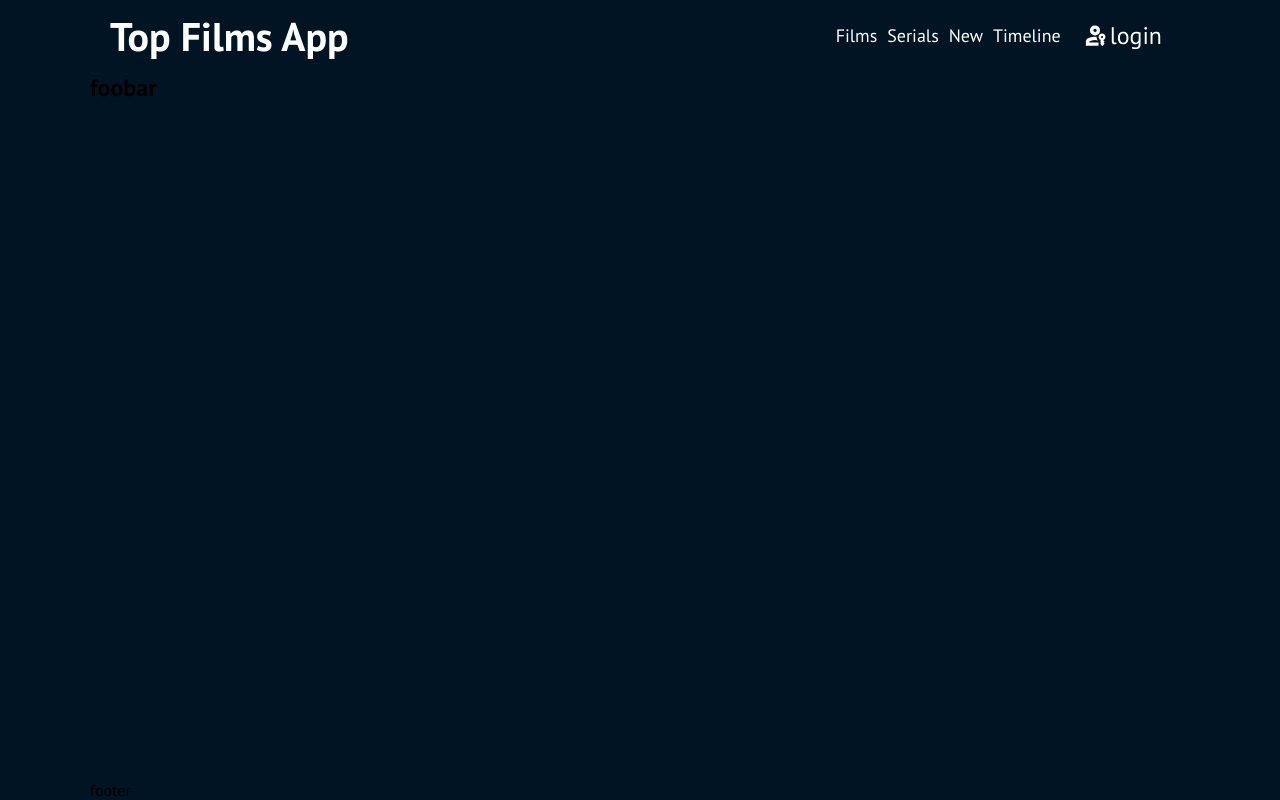
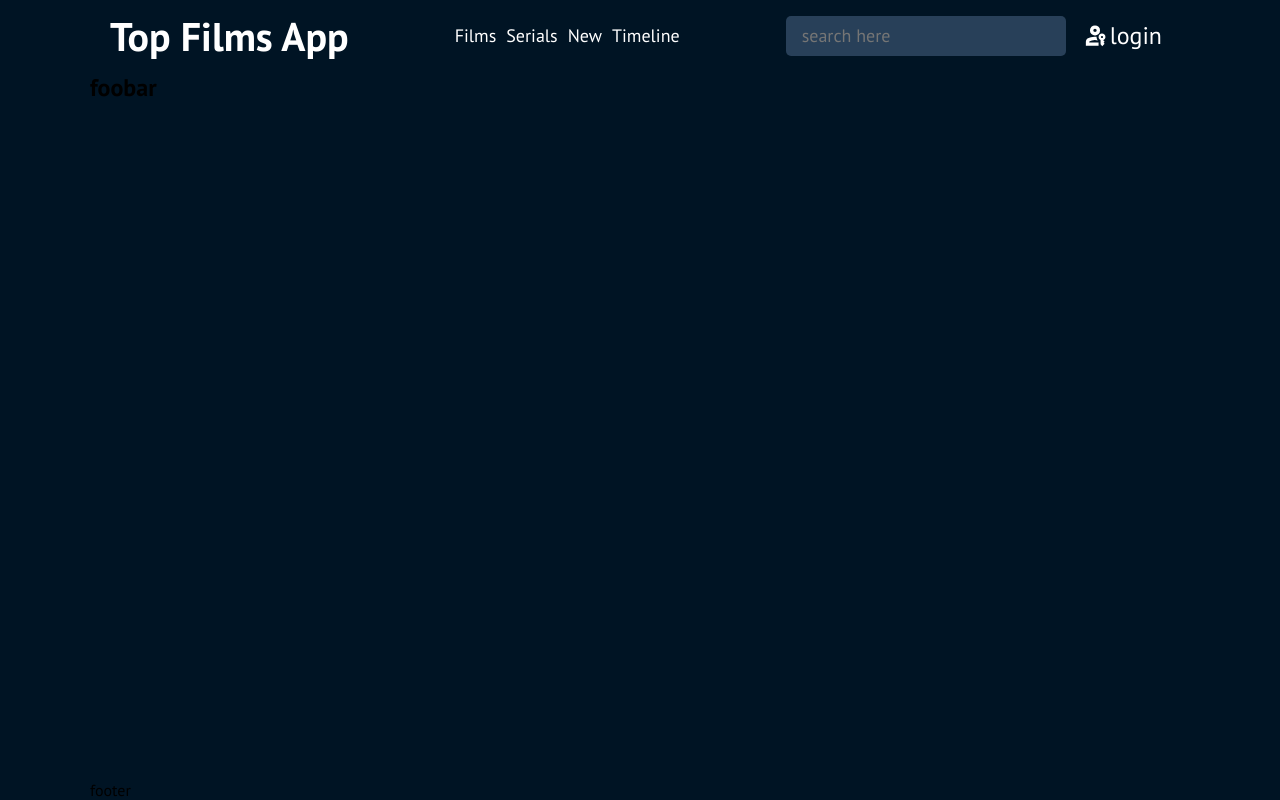
Before and after one commit to AntonOshurek/top-films-app, a Next.js app: page / in a window 1280 px wide. Built offline with nearby package versions, Linux system fonts and the light colour scheme.

Commit message:
create search input for header

```diff
--- a/app/global-styles/globals.css
+++ b/app/global-styles/globals.css
@@ -22,3 +22,13 @@
 	margin: 0 auto;
 	max-width: var(--desctope-width);
 }
+
+.visually-hidden {
+	clip: rect(0 0 0 0);
+	clip-path: inset(50%);
+	height: 1px;
+	overflow: hidden;
+	position: absolute;
+	white-space: nowrap;
+	width: 1px;
+}
--- a/app/style-variables/color-variables.css
+++ b/app/style-variables/color-variables.css
@@ -7,8 +7,15 @@
 	--surface: #122840;
 	--surface-overlay: #284059;
 	--main-text-color: #ffffff;
+	--main-dark-text-color: #000000;
 	--second-text-color: #eeeeee;
 	--sub-text-color: #677f99;
 
+	/* links */
 	--link-hover-color: #0d6efd;
+	/* inputs */
+	--input-bg: #284059;
+	--input-focus-bg: #ffffff;
+	--input-text-color: #ffffff;
+	--input-focus-text-color: #000000;
 }
--- a/components/app-header/app-header.module.css
+++ b/components/app-header/app-header.module.css
@@ -2,7 +2,7 @@
 	width: 100%;
 	padding: 10px var(--standard-side-padding);
 	display: grid;
-	grid-template-columns: max-content 1fr max-content;
+	grid-template-columns: max-content 1fr max-content max-content;
 	justify-items: flex-end;
 	align-items: center;
 	grid-column-gap: 10px;
--- a/components/app-header/app-header.tsx
+++ b/components/app-header/app-header.tsx
@@ -1,5 +1,5 @@
 /* components */
-import { LoginBtn, AppNav } from '../';
+import { LoginBtn, AppNav, HeaderSearchBar } from '../';
 /* styles */
 import style from './app-header.module.css';
 
@@ -10,6 +10,8 @@ const AppHeader = () => {
 
 			<AppNav />
 
+			<HeaderSearchBar />
+
 			<LoginBtn />
 		</header>
 	);
--- a/components/app-nav/app-nav.module.css
+++ b/components/app-nav/app-nav.module.css
@@ -4,11 +4,12 @@
 }
 
 .app-nav__list {
+	width: 100%;
 	height: 100%;
 	list-style: none;
 
 	display: flex;
-	justify-content: flex-end;
+	justify-content: center;
 	align-items: center;
 }
 
--- /dev/null
+++ b/components/header-search-bar/header-search-bar.module.css
@@ -0,0 +1,30 @@
+.header-search-bar {
+	width: 100%;
+	min-width: 280px;
+	height: 100%;
+	display: flex;
+	justify-content: center;
+	align-items: center;
+}
+
+.header-search-bar__search-field {
+	width: 100%;
+
+	padding: 8px 16px;
+	background-color: var(--input-bg);
+	border: none;
+	border-radius: 5px;
+
+	font-family: var(--basic-font);
+	font-size: var(--label-large-size);
+	font-weight: var(--label-large-weight);
+	line-height: var(--label-large-line-height);
+	color: var(--input-text-color);
+
+	transition: all ease 0.2s;
+}
+
+.header-search-bar__search-field:focus {
+	background-color: var(--input-focus-bg);
+	color: var(--input-focus-text-color);
+}
--- /dev/null
+++ b/components/header-search-bar/header-search-bar.tsx
@@ -0,0 +1,17 @@
+/* styles */
+import style from './header-search-bar.module.css';
+
+const HeaderSearchBar = () => {
+	return (
+		<label className={`${style['header-search-bar']}`}>
+			<span className="visually-hidden">search your film here</span>
+			<input
+				className={`${style['header-search-bar__search-field']}`}
+				placeholder="search here"
+				type="text"
+			/>
+		</label>
+	);
+};
+
+export default HeaderSearchBar;
--- a/components/index.ts
+++ b/components/index.ts
@@ -2,5 +2,6 @@ import AppHeader from './app-header/app-header';
 import AppFooter from './app-footer/app-footer';
 import LoginBtn from './login-btn/login-btn';
 import AppNav from './app-nav/app-nav';
+import HeaderSearchBar from './header-search-bar/header-search-bar';
 
-export { AppHeader, AppFooter, LoginBtn, AppNav };
+export { AppHeader, AppFooter, LoginBtn, AppNav, HeaderSearchBar };
```
